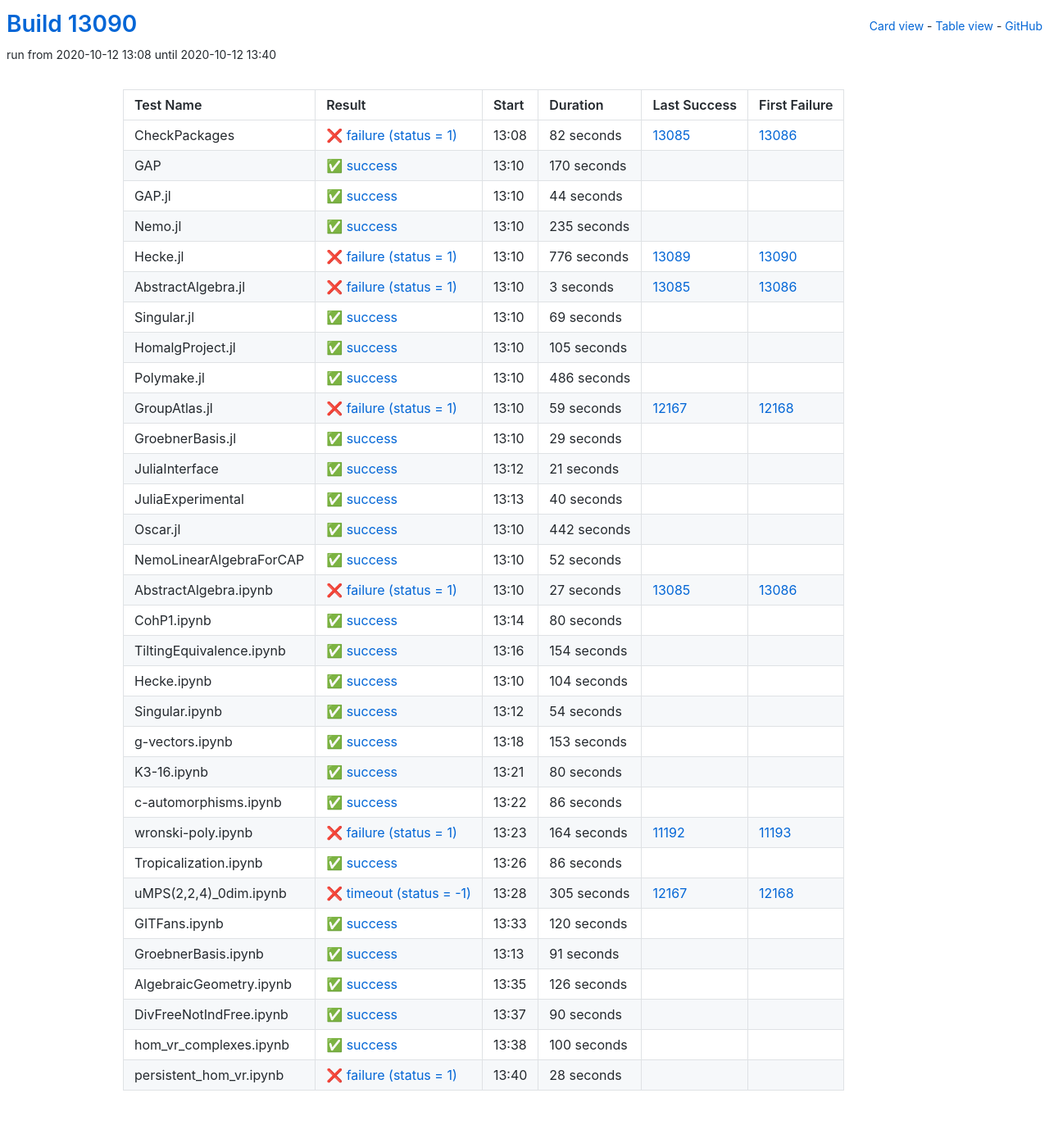
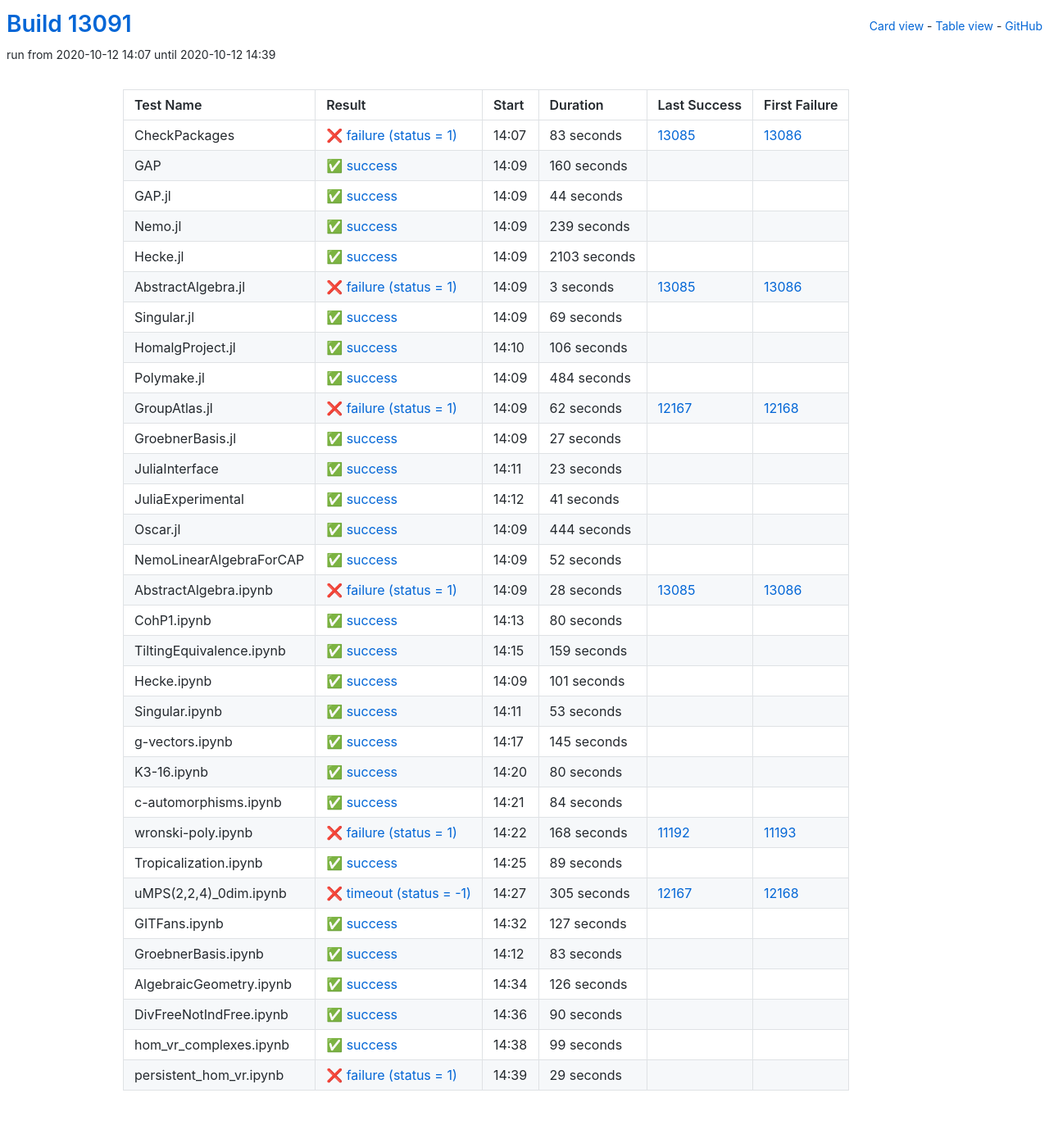
Before and after one commit to oscar-system/oscar-ci-status, a Jekyll site: the page built from table.html, in a window 1280 px wide. Shown: the whole page at 82% size. Built offline with Jekyll 4.4.1, drawn with Linux system fonts in a browser that asks for light colours.

Commit message:
Build #13091

```diff
--- a/_data/ci.yml
+++ b/_data/ci.yml
@@ -1,6 +1,6 @@
 ---
-build: 13090
-build_url: https://oscarci.mathematik.uni-kl.de/job/oscar/13090/
+build: 13091
+build_url: https://oscarci.mathematik.uni-kl.de/job/oscar/13091/
 job: oscar
 organization: oscar-system
 repo: oscar-ci-status
@@ -8,32 +8,32 @@
 tests:
 - name: CheckPackages
   id: checkpackages
-  log: https://oscarci.mathematik.uni-kl.de/job/oscar/13090/artifact/logs/build-13090/CheckPackages.log
-  start: 2020-10-12 13:08
+  log: https://oscarci.mathematik.uni-kl.de/job/oscar/13091/artifact/logs/build-13091/CheckPackages.log
+  start: 2020-10-12 14:07
   success: false
   exitcode: 1
   status: failure
-  duration: 82
+  duration: 83
   last_success: 13085
   last_success_url: https://oscarci.mathematik.uni-kl.de/job/oscar/13085/
   first_failure: 13086
   first_failure_url: https://oscarci.mathematik.uni-kl.de/job/oscar/13086/
 - name: GAP
   id: gap
-  log: https://oscarci.mathematik.uni-kl.de/job/oscar/13090/artifact/logs/build-13090/GAP.log
-  start: 2020-10-12 13:10
+  log: https://oscarci.mathematik.uni-kl.de/job/oscar/13091/artifact/logs/build-13091/GAP.log
+  start: 2020-10-12 14:09
   success: true
   exitcode: 0
   status: success
-  duration: 170
+  duration: 160
   last_success: false
   last_success_url:
   first_failure: false
   first_failure_url:
 - name: GAP.jl
   id: gap-jl
-  log: https://oscarci.mathematik.uni-kl.de/job/oscar/13090/artifact/logs/build-13090/GAP.jl.log
-  start: 2020-10-12 13:10
+  log: https://oscarci.mathematik.uni-kl.de/job/oscar/13091/artifact/logs/build-13091/GAP.jl.log
+  start: 2020-10-12 14:09
   success: true
   exitcode: 0
   status: success
@@ -44,32 +44,32 @@
   first_failure_url:
 - name: Nemo.jl
   id: nemo-jl
-  log: https://oscarci.mathematik.uni-kl.de/job/oscar/13090/artifact/logs/build-13090/Nemo.jl.log
-  start: 2020-10-12 13:10
+  log: https://oscarci.mathematik.uni-kl.de/job/oscar/13091/artifact/logs/build-13091/Nemo.jl.log
+  start: 2020-10-12 14:09
   success: true
   exitcode: 0
   status: success
-  duration: 235
+  duration: 239
   last_success: false
   last_success_url:
   first_failure: false
   first_failure_url:
 - name: Hecke.jl
   id: hecke-jl
-  log: https://oscarci.mathematik.uni-kl.de/job/oscar/13090/artifact/logs/build-13090/Hecke.jl.log
-  start: 2020-10-12 13:10
-  success: false
-  exitcode: 1
-  status: failure
-  duration: 776
-  last_success: 13089
-  last_success_url: https://oscarci.mathematik.uni-kl.de/job/oscar/13089/
-  first_failure: 13090
-  first_failure_url: https://oscarci.mathematik.uni-kl.de/job/oscar/13090/
+  log: https://oscarci.mathematik.uni-kl.de/job/oscar/13091/artifact/logs/build-13091/Hecke.jl.log
+  start: 2020-10-12 14:09
+  success: true
+  exitcode: 0
+  status: success
+  duration: 2103
+  last_success: false
+  last_success_url:
+  first_failure: false
+  first_failure_url:
 - name: AbstractAlgebra.jl
   id: abstractalgebra-jl
-  log: https://oscarci.mathematik.uni-kl.de/job/oscar/13090/artifact/logs/build-13090/AbstractAlgebra.jl.log
-  start: 2020-10-12 13:10
+  log: https://oscarci.mathematik.uni-kl.de/job/oscar/13091/artifact/logs/build-13091/AbstractAlgebra.jl.log
+  start: 2020-10-12 14:09
   success: false
   exitcode: 1
   status: failure
@@ -80,8 +80,8 @@
   first_failure_url: https://oscarci.mathematik.uni-kl.de/job/oscar/13086/
 - name: Singular.jl
   id: singular-jl
-  log: https://oscarci.mathematik.uni-kl.de/job/oscar/13090/artifact/logs/build-13090/Singular.jl.log
-  start: 2020-10-12 13:10
+  log: https://oscarci.mathematik.uni-kl.de/job/oscar/13091/artifact/logs/build-13091/Singular.jl.log
+  start: 2020-10-12 14:09
   success: true
   exitcode: 0
   status: success
@@ -92,92 +92,92 @@
   first_failure_url:
 - name: HomalgProject.jl
   id: homalgproject-jl
-  log: https://oscarci.mathematik.uni-kl.de/job/oscar/13090/artifact/logs/build-13090/HomalgProject.jl.log
-  start: 2020-10-12 13:10
+  log: https://oscarci.mathematik.uni-kl.de/job/oscar/13091/artifact/logs/build-13091/HomalgProject.jl.log
+  start: 2020-10-12 14:10
   success: true
   exitcode: 0
   status: success
-  duration: 105
+  duration: 106
   last_success: false
   last_success_url:
   first_failure: false
   first_failure_url:
 - name: Polymake.jl
   id: polymake-jl
-  log: https://oscarci.mathematik.uni-kl.de/job/oscar/13090/artifact/logs/build-13090/Polymake.jl.log
-  start: 2020-10-12 13:10
+  log: https://oscarci.mathematik.uni-kl.de/job/oscar/13091/artifact/logs/build-13091/Polymake.jl.log
+  start: 2020-10-12 14:09
   success: true
   exitcode: 0
   status: success
-  duration: 486
+  duration: 484
   last_success: false
   last_success_url:
   first_failure: false
   first_failure_url:
 - name: GroupAtlas.jl
   id: groupatlas-jl
-  log: https://oscarci.mathematik.uni-kl.de/job/oscar/13090/artifact/logs/build-13090/GroupAtlas.jl.log
-  start: 2020-10-12 13:10
+  log: https://oscarci.mathematik.uni-kl.de/job/oscar/13091/artifact/logs/build-13091/GroupAtlas.jl.log
+  start: 2020-10-12 14:09
   success: false
   exitcode: 1
   status: failure
-  duration: 59
+  duration: 62
   last_success: 12167
   last_success_url: https://oscarci.mathematik.uni-kl.de/job/oscar/12167/
   first_failure: 12168
   first_failure_url: https://oscarci.mathematik.uni-kl.de/job/oscar/12168/
 - name: GroebnerBasis.jl
   id: groebnerbasis-jl
-  log: https://oscarci.mathematik.uni-kl.de/job/oscar/13090/artifact/logs/build-13090/GroebnerBasis.jl.log
-  start: 2020-10-12 13:10
+  log: https://oscarci.mathematik.uni-kl.de/job/oscar/13091/artifact/logs/build-13091/GroebnerBasis.jl.log
+  start: 2020-10-12 14:09
   success: true
   exitcode: 0
   status: success
-  duration: 29
+  duration: 27
   last_success: false
   last_success_url:
   first_failure: false
   first_failure_url:
 - name: JuliaInterface
   id: juliainterface
-  log: https://oscarci.mathematik.uni-kl.de/job/oscar/13090/artifact/logs/build-13090/JuliaInterface.log
-  start: 2020-10-12 13:12
+  log: https://oscarci.mathematik.uni-kl.de/job/oscar/13091/artifact/logs/build-13091/JuliaInterface.log
+  start: 2020-10-12 14:11
   success: true
   exitcode: 0
   status: success
-  duration: 21
+  duration: 23
   last_success: false
   last_success_url:
   first_failure: false
   first_failure_url:
 - name: JuliaExperimental
   id: juliaexperimental
-  log: https://oscarci.mathematik.uni-kl.de/job/oscar/13090/artifact/logs/build-13090/JuliaExperimental.log
-  start: 2020-10-12 13:13
+  log: https://oscarci.mathematik.uni-kl.de/job/oscar/13091/artifact/logs/build-13091/JuliaExperimental.log
+  start: 2020-10-12 14:12
   success: true
   exitcode: 0
   status: success
-  duration: 40
+  duration: 41
   last_success: false
   last_success_url:
   first_failure: false
   first_failure_url:
 - name: Oscar.jl
   id: oscar-jl
-  log: https://oscarci.mathematik.uni-kl.de/job/oscar/13090/artifact/logs/build-13090/Oscar.jl.log
-  start: 2020-10-12 13:10
+  log: https://oscarci.mathematik.uni-kl.de/job/oscar/13091/artifact/logs/build-13091/Oscar.jl.log
+  start: 2020-10-12 14:09
   success: true
   exitcode: 0
   status: success
-  duration: 442
+  duration: 444
   last_success: false
   last_success_url:
   first_failure: false
   first_failure_url:
 - name: NemoLinearAlgebraForCAP
   id: nemolinearalgebraforcap
-  log: https://oscarci.mathematik.uni-kl.de/job/oscar/13090/artifact/logs/build-13090/NemoLinearAlgebraForCAP.log
-  start: 2020-10-12 13:10
+  log: https://oscarci.mathematik.uni-kl.de/job/oscar/13091/artifact/logs/build-13091/NemoLinearAlgebraForCAP.log
+  start: 2020-10-12 14:09
   success: true
   exitcode: 0
   status: success
@@ -188,20 +188,20 @@
   first_failure_url:
 - name: AbstractAlgebra.ipynb
   id: abstractalgebra-ipynb
-  log: https://oscarci.mathematik.uni-kl.de/job/oscar/13090/artifact/logs/build-13090/AbstractAlgebra.ipynb.log
-  start: 2020-10-12 13:10
+  log: https://oscarci.mathematik.uni-kl.de/job/oscar/13091/artifact/logs/build-13091/AbstractAlgebra.ipynb.log
+  start: 2020-10-12 14:09
   success: false
   exitcode: 1
   status: failure
-  duration: 27
+  duration: 28
   last_success: 13085
   last_success_url: https://oscarci.mathematik.uni-kl.de/job/oscar/13085/
   first_failure: 13086
   first_failure_url: https://oscarci.mathematik.uni-kl.de/job/oscar/13086/
 - name: CohP1.ipynb
   id: cohp1-ipynb
-  log: https://oscarci.mathematik.uni-kl.de/job/oscar/13090/artifact/logs/build-13090/CohP1.ipynb.log
-  start: 2020-10-12 13:14
+  log: https://oscarci.mathematik.uni-kl.de/job/oscar/13091/artifact/logs/build-13091/CohP1.ipynb.log
+  start: 2020-10-12 14:13
   success: true
   exitcode: 0
   status: success
@@ -212,56 +212,56 @@
   first_failure_url:
 - name: TiltingEquivalence.ipynb
   id: tiltingequivalence-ipynb
-  log: https://oscarci.mathematik.uni-kl.de/job/oscar/13090/artifact/logs/build-13090/TiltingEquivalence.ipynb.log
-  start: 2020-10-12 13:16
+  log: https://oscarci.mathematik.uni-kl.de/job/oscar/13091/artifact/logs/build-13091/TiltingEquivalence.ipynb.log
+  start: 2020-10-12 14:15
   success: true
   exitcode: 0
   status: success
-  duration: 154
+  duration: 159
   last_success: false
   last_success_url:
   first_failure: false
   first_failure_url:
 - name: Hecke.ipynb
   id: hecke-ipynb
-  log: https://oscarci.mathematik.uni-kl.de/job/oscar/13090/artifact/logs/build-13090/Hecke.ipynb.log
-  start: 2020-10-12 13:10
+  log: https://oscarci.mathematik.uni-kl.de/job/oscar/13091/artifact/logs/build-13091/Hecke.ipynb.log
+  start: 2020-10-12 14:09
   success: true
   exitcode: 0
   status: success
-  duration: 104
+  duration: 101
   last_success: false
   last_success_url:
   first_failure: false
   first_failure_url:
 - name: Singular.ipynb
   id: singular-ipynb
-  log: https://oscarci.mathematik.uni-kl.de/job/oscar/13090/artifact/logs/build-13090/Singular.ipynb.log
-  start: 2020-10-12 13:12
+  log: https://oscarci.mathematik.uni-kl.de/job/oscar/13091/artifact/logs/build-13091/Singular.ipynb.log
+  start: 2020-10-12 14:11
   success: true
   exitcode: 0
   status: success
-  duration: 54
+  duration: 53
   last_success: false
   last_success_url:
   first_failure: false
   first_failure_url:
 - name: g-vectors.ipynb
   id: g-vectors-ipynb
-  log: https://oscarci.mathematik.uni-kl.de/job/oscar/13090/artifact/logs/build-13090/g-vectors.ipynb.log
-  start: 2020-10-12 13:18
+  log: https://oscarci.mathematik.uni-kl.de/job/oscar/13091/artifact/logs/build-13091/g-vectors.ipynb.log
+  start: 2020-10-12 14:17
   success: true
   exitcode: 0
   status: success
-  duration: 153
+  duration: 145
   last_success: false
   last_success_url:
   first_failure: false
   first_failure_url:
 - name: K3-16.ipynb
   id: k3-16-ipynb
-  log: https://oscarci.mathematik.uni-kl.de/job/oscar/13090/artifact/logs/build-13090/K3-16.ipynb.log
-  start: 2020-10-12 13:21
+  log: https://oscarci.mathematik.uni-kl.de/job/oscar/13091/artifact/logs/build-13091/K3-16.ipynb.log
+  start: 2020-10-12 14:20
   success: true
   exitcode: 0
   status: success
@@ -272,44 +272,44 @@
   first_failure_url:
 - name: c-automorphisms.ipynb
   id: c-automorphisms-ipynb
-  log: https://oscarci.mathematik.uni-kl.de/job/oscar/13090/artifact/logs/build-13090/c-automorphisms.ipynb.log
-  start: 2020-10-12 13:22
+  log: https://oscarci.mathematik.uni-kl.de/job/oscar/13091/artifact/logs/build-13091/c-automorphisms.ipynb.log
+  start: 2020-10-12 14:21
   success: true
   exitcode: 0
   status: success
-  duration: 86
+  duration: 84
   last_success: false
   last_success_url:
   first_failure: false
   first_failure_url:
 - name: wronski-poly.ipynb
   id: wronski-poly-ipynb
-  log: https://oscarci.mathematik.uni-kl.de/job/oscar/13090/artifact/logs/build-13090/wronski-poly.ipynb.log
-  start: 2020-10-12 13:23
+  log: https://oscarci.mathematik.uni-kl.de/job/oscar/13091/artifact/logs/build-13091/wronski-poly.ipynb.log
+  start: 2020-10-12 14:22
   success: false
   exitcode: 1
   status: failure
-  duration: 164
+  duration: 168
   last_success: 11192
   last_success_url: https://oscarci.mathematik.uni-kl.de/job/oscar/11192/
   first_failure: 11193
   first_failure_url: https://oscarci.mathematik.uni-kl.de/job/oscar/11193/
 - name: Tropicalization.ipynb
   id: tropicalization-ipynb
-  log: https://oscarci.mathematik.uni-kl.de/job/oscar/13090/artifact/logs/build-13090/Tropicalization.ipynb.log
-  start: 2020-10-12 13:26
+  log: https://oscarci.mathematik.uni-kl.de/job/oscar/13091/artifact/logs/build-13091/Tropicalization.ipynb.log
+  start: 2020-10-12 14:25
   success: true
   exitcode: 0
   status: success
-  duration: 86
+  duration: 89
   last_success: false
   last_success_url:
   first_failure: false
   first_failure_url:
 - name: uMPS(2,2,4)_0dim.ipynb
   id: umps-2-2-4-0dim-ipynb
-  log: https://oscarci.mathematik.uni-kl.de/job/oscar/13090/artifact/logs/build-13090/uMPS-2-2-4-_0dim.ipynb.log
-  start: 2020-10-12 13:28
+  log: https://oscarci.mathematik.uni-kl.de/job/oscar/13091/artifact/logs/build-13091/uMPS-2-2-4-_0dim.ipynb.log
+  start: 2020-10-12 14:27
   success: false
   exitcode: -1
   status: timeout
@@ -320,32 +320,32 @@
   first_failure_url: https://oscarci.mathematik.uni-kl.de/job/oscar/12168/
 - name: GITFans.ipynb
   id: gitfans-ipynb
-  log: https://oscarci.mathematik.uni-kl.de/job/oscar/13090/artifact/logs/build-13090/GITFans.ipynb.log
-  start: 2020-10-12 13:33
+  log: https://oscarci.mathematik.uni-kl.de/job/oscar/13091/artifact/logs/build-13091/GITFans.ipynb.log
+  start: 2020-10-12 14:32
   success: true
   exitcode: 0
   status: success
-  duration: 120
+  duration: 127
   last_success: false
   last_success_url:
   first_failure: false
   first_failure_url:
 - name: GroebnerBasis.ipynb
   id: groebnerbasis-ipynb
-  log: https://oscarci.mathematik.uni-kl.de/job/oscar/13090/artifact/logs/build-13090/GroebnerBasis.ipynb.log
-  start: 2020-10-12 13:13
+  log: https://oscarci.mathematik.uni-kl.de/job/oscar/13091/artifact/logs/build-13091/GroebnerBasis.ipynb.log
+  start: 2020-10-12 14:12
   success: true
   exitcode: 0
   status: success
-  duration: 91
+  duration: 83
   last_success: false
   last_success_url:
   first_failure: false
   first_failure_url:
 - name: AlgebraicGeometry.ipynb
   id: algebraicgeometry-ipynb
-  log: https://oscarci.mathematik.uni-kl.de/job/oscar/13090/artifact/logs/build-13090/AlgebraicGeometry.ipynb.log
-  start: 2020-10-12 13:35
+  log: https://oscarci.mathematik.uni-kl.de/job/oscar/13091/artifact/logs/build-13091/AlgebraicGeometry.ipynb.log
+  start: 2020-10-12 14:34
   success: true
   exitcode: 0
   status: success
@@ -356,8 +356,8 @@
   first_failure_url:
 - name: DivFreeNotIndFree.ipynb
   id: divfreenotindfree-ipynb
-  log: https://oscarci.mathematik.uni-kl.de/job/oscar/13090/artifact/logs/build-13090/DivFreeNotIndFree.ipynb.log
-  start: 2020-10-12 13:37
+  log: https://oscarci.mathematik.uni-kl.de/job/oscar/13091/artifact/logs/build-13091/DivFreeNotIndFree.ipynb.log
+  start: 2020-10-12 14:36
   success: true
   exitcode: 0
   status: success
@@ -368,24 +368,24 @@
   first_failure_url:
 - name: hom_vr_complexes.ipynb
   id: hom-vr-complexes-ipynb
-  log: https://oscarci.mathematik.uni-kl.de/job/oscar/13090/artifact/logs/build-13090/hom_vr_complexes.ipynb.log
-  start: 2020-10-12 13:38
+  log: https://oscarci.mathematik.uni-kl.de/job/oscar/13091/artifact/logs/build-13091/hom_vr_complexes.ipynb.log
+  start: 2020-10-12 14:38
   success: true
   exitcode: 0
   status: success
-  duration: 100
+  duration: 99
   last_success: false
   last_success_url:
   first_failure: false
   first_failure_url:
 - name: persistent_hom_vr.ipynb
   id: persistent-hom-vr-ipynb
-  log: https://oscarci.mathematik.uni-kl.de/job/oscar/13090/artifact/logs/build-13090/persistent_hom_vr.ipynb.log
-  start: 2020-10-12 13:40
+  log: https://oscarci.mathematik.uni-kl.de/job/oscar/13091/artifact/logs/build-13091/persistent_hom_vr.ipynb.log
+  start: 2020-10-12 14:39
   success: false
   exitcode: 1
   status: failure
-  duration: 28
+  duration: 29
   last_success: false
   last_success_url:
   first_failure: false
```
Also changed, not shown: README.md.
